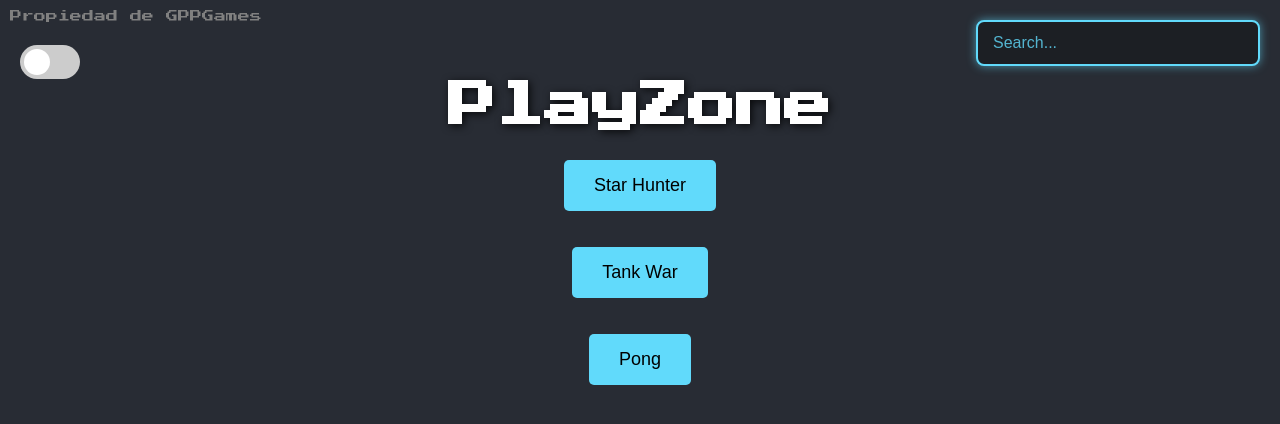
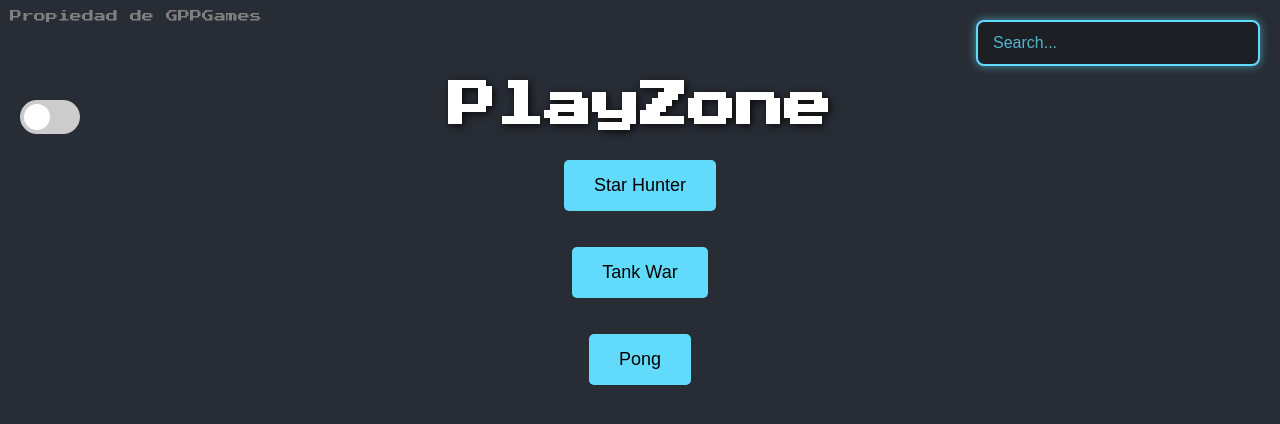
Before and after one commit to Gerard010/PlayZone, a plain HTML site: page index.html in a window 1280 px wide. Drawn offline with Linux system fonts and the light colour scheme.

Commit message:
Update index.html

```diff
--- a/index.html
+++ b/index.html
@@ -58,7 +58,7 @@
         /* Switch styles */
         .switch {
             position: absolute;
-            top: 45px;
+            top: 100px;
             left: 20px;
             width: 60px;
             height: 34px;
```
